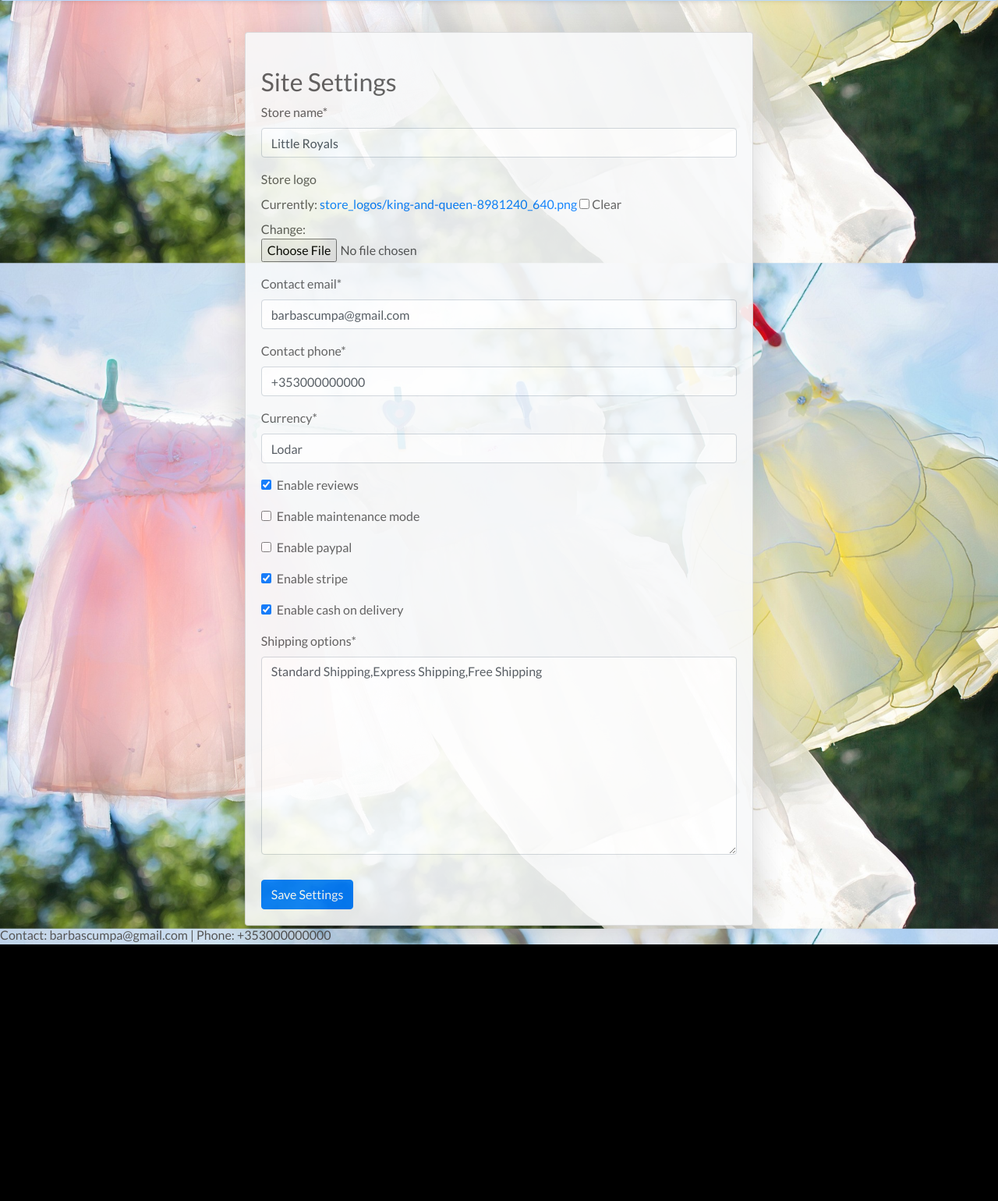
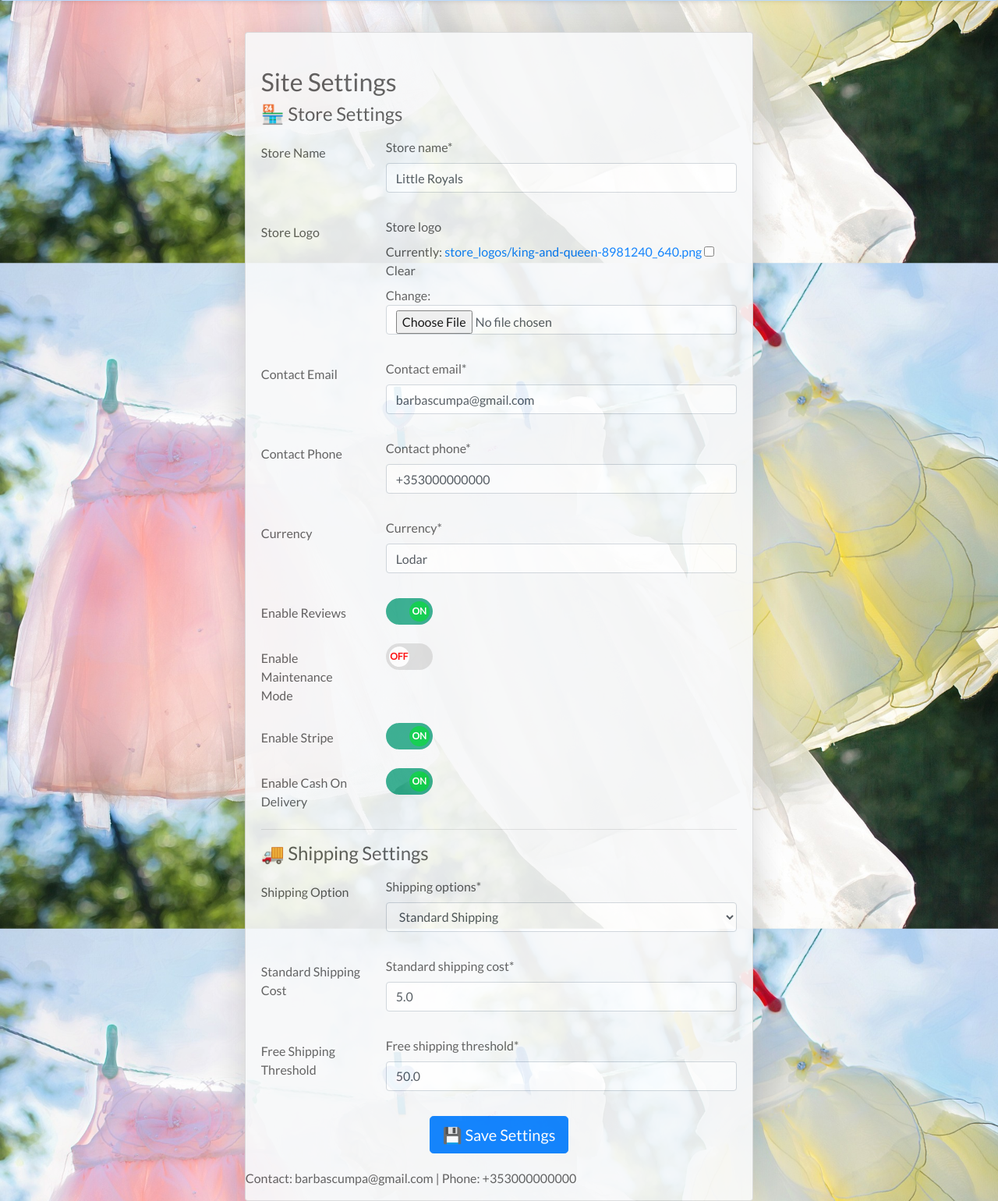
Before and after one commit to irka775/little-explorers, a Django app: page /store_settings/ in a window 1280 px wide. Shown: the part 516-2056 px from the top of the page at 78% size. Before the commit the page ends 1727 px from the top, so only its background shows below. Run offline with Django 3.2, Linux system fonts and the light colour scheme; a user stored in the database is signed in; data comes from the database, SQL or seed files in the repository; both versions use the stored data as it was after the commit; parts of the project's set-up code (start-up, migrations or seed data) failed here and were passed over; some libraries are stand-ins or nearby versions.

Commit message:
Add more settings and style to store settings page

```diff
--- a/static/css/base.css
+++ b/static/css/base.css
@@ -477,3 +477,111 @@ input[name='q']::placeholder {
   .close-btn:hover {
     background-color: darkred;
   }
+
+
+
+
+
+
+
+
+  /* Toggle switch styles for any on/off controls */
+.switch {
+    position: relative;
+    display: inline-block;
+    width: 60px;
+    height: 34px;
+    margin-left: auto;  /* Align to the right */
+}
+
+/* Hide the default input for the switch */
+.switch input {
+    opacity: 0;
+    width: 0;
+    height: 0;
+}
+
+input:checked+.slider {
+    background-color: #2aa989;
+    /* Green color when "on" */
+}
+
+/* Move the slider button when checked */
+input:checked+.slider:before {
+    transform: translateX(26px);
+    /* Slide the button */
+    content: "on";
+    /* Display "on" text when checked */
+}
+
+/* Display "off" text when not checked */
+input:not(:checked)+.slider:before {
+    content: "off";
+    /* Display "off" */
+}
+
+
+/* Slider styles for the toggle switch */
+.slider {
+    position: absolute;
+    cursor: pointer;
+    top: 0;
+    left: 0;
+    right: 0;
+    bottom: 0;
+    background-color: #dcdcdc;
+    /* Default background color */
+    transition: .4s;
+    /* Smooth transition when toggling */
+    border-radius: 34px;
+    /* Round edges */
+}
+
+/* Slider "before" pseudo-element */
+.slider:before {
+    position: absolute;
+    content: "OFF";
+    height: 26px;
+    width: 26px;
+    left: 4px;
+    bottom: 4px;
+    background-color: white;
+    transition: 0.4s;
+    border-radius: 50%;
+    text-align: center;
+    line-height: 26px;
+    font-size: 12px;
+    font-weight: bold;
+    color: #ff0000;
+}
+
+/* Change the background color when the switch is checked */
+input:checked + .slider {
+    background-color: #2aa989;
+}
+
+/* Move the slider button when checked */
+input:checked + .slider:before {
+    transform: translateX(26px);
+    content: "ON";
+    color: #fff;
+    background-color: #00cc44;
+}
+
+/* Display "off" text when not checked */
+input:not(:checked)+.slider:before {
+    content: "OFF";
+    /* Display "off" */
+}
+
+/* Rounded slider */
+.slider.round {
+    border-radius: 34px;
+    /* Round slider */
+}
+
+/* Rounded button inside the slider */
+.slider.round:before {
+    border-radius: 50%;
+    /* Make button fully round */
+}
--- a/store_settings/apps.py
+++ b/store_settings/apps.py
@@ -1,9 +1,9 @@
 from django.apps import AppConfig
-
 
 class StoreSettingsConfig(AppConfig):
     default_auto_field = "django.db.models.BigAutoField"
     name = "store_settings"
     def ready(self):
         import store_settings.signals
-        import store_settings.tasks  # 🔄 Pornim automat task-ul la start Django
+        import store_settings.tasks
+        from little_explorers_p.utils import colored_print
--- a/store_settings/forms.py
+++ b/store_settings/forms.py
@@ -1,12 +1,37 @@
 from django import forms
-from .models import StoreSettings
+from .models import StoreSettings, ShippingSettings
+
 
 class StoreSettingsForm(forms.ModelForm):
+    """Form for Store Settings"""
     class Meta:
         model = StoreSettings
-        fields = "__all__"
+        fields = [
+            "store_name", "store_logo", "contact_email", "contact_phone", "currency",
+            "enable_reviews", "enable_maintenance_mode", "enable_paypal",
+            "enable_stripe", "enable_cash_on_delivery"
+        ]
 
-class StoreSettingsForm(forms.ModelForm):
+    def __init__(self, *args, **kwargs):
+        super(StoreSettingsForm, self).__init__(*args, **kwargs)
+        for field_name, field in self.fields.items():
+            field.widget.attrs["class"] = "form-control"
+
+        # Add custom CSS for toggle switches
+        self.fields["enable_reviews"].widget.attrs["class"] = "switch-input"
+        self.fields["enable_maintenance_mode"].widget.attrs["class"] = "switch-input"
+        self.fields["enable_paypal"].widget.attrs["class"] = "switch-input"
+        self.fields["enable_stripe"].widget.attrs["class"] = "switch-input"
+        self.fields["enable_cash_on_delivery"].widget.attrs["class"] = "switch-input"
+
+
+class ShippingSettingsForm(forms.ModelForm):
+    """Form for Shipping Settings"""
     class Meta:
-        model = StoreSettings
-        fields = "__all__"
+        model = ShippingSettings
+        fields = ["shipping_options", "standard_shipping_cost", "free_shipping_threshold"]
+
+    def __init__(self, *args, **kwargs):
+        super(ShippingSettingsForm, self).__init__(*args, **kwargs)
+        for field_name, field in self.fields.items():
+            field.widget.attrs["class"] = "form-control"
--- a/store_settings/templates/store_settings/store_settings.html
+++ b/store_settings/templates/store_settings/store_settings.html
@@ -1,8 +1,6 @@
 {% extends "base.html" %}
 {% load widget_tweaks %}
-
 {% load crispy_forms_tags %}
-
 {% block page_header %}
 
 <div class="container header-container">
@@ -12,7 +10,6 @@
 </div>
 
 {% endblock %}
-
 {% block content %}
 {% if user.is_superuser %}
 <!-- Admin Exclusive Content -->
@@ -57,30 +54,117 @@
                     <h2 class="mt-4">Site Settings
                     </h2>
 
-                    <form method="post" enctype="multipart/form-data">
-                        {% csrf_token %}
-                        {{ form|crispy }}
-                        <button type="submit" class="btn btn-primary mt-3">Save Settings</button>
-                    </form>
+        <form method="POST" enctype="multipart/form-data">
+            {% csrf_token %}
 
+            <!-- Store Settings -->
+            <h4 class="mb-3">🏪 Store Settings</h4>
+            <div class="row mb-3">
+                <label class="col-sm-3 col-form-label">Store Name</label>
+                <div class="col-sm-9">
+                    {{ store_sett_form.store_name|as_crispy_field }}
                 </div>
-
             </div>
 
-        </div>
+            <div class="row mb-3">
+                <label class="col-sm-3 col-form-label">Store Logo</label>
+                <div class="col-sm-9">
+                    {{ store_sett_form.store_logo|as_crispy_field }}
+                </div>
+            </div>
+
+            <div class="row mb-3">
+                <label class="col-sm-3 col-form-label">Contact Email</label>
+                <div class="col-sm-9">
+                    {{ store_sett_form.contact_email|as_crispy_field }}
+                </div>
+            </div>
+
+            <div class="row mb-3">
+                <label class="col-sm-3 col-form-label">Contact Phone</label>
+                <div class="col-sm-9">
+                    {{ store_sett_form.contact_phone|as_crispy_field }}
+                </div>
+            </div>
+
+            <div class="row mb-3">
+                <label class="col-sm-3 col-form-label">Currency</label>
+                <div class="col-sm-9">
+                    {{ store_sett_form.currency|as_crispy_field }}
+                </div>
+            </div>
+
+            <!-- Boolean Fields with Switch -->
+            <div class="row mb-3">
+                <label class="col-sm-3 col-form-label">Enable Reviews</label>
+                <div class="col-sm-9">
+                    <label class="switch">
+                        {{ store_sett_form.enable_reviews }}
+                        <span class="slider round"></span>
+                    </label>
+                </div>
+            </div>
+
+            <div class="row mb-3">
+                <label class="col-sm-3 col-form-label">Enable Maintenance Mode</label>
+                <div class="col-sm-9">
+                    <label class="switch">
+                        {{ store_sett_form.enable_maintenance_mode }}
+                        <span class="slider round"></span>
+                    </label>
+                </div>
+            </div>
+
+            <div class="row mb-3">
+                <label class="col-sm-3 col-form-label">Enable Stripe</label>
+                <div class="col-sm-9">
+                    <label class="switch">
+                        {{ store_sett_form.enable_stripe }}
+                        <span class="slider round"></span>
+                    </label>
+                </div>
+            </div>
+
+            <div class="row mb-3">
+              <label class="col-sm-3 col-form-label">Enable Cash On Delivery</label>
+              <div class="col-sm-9">
+                  <label class="switch">
+                      {{ store_sett_form.enable_cash_on_delivery }}
+                      <span class="slider round"></span>
+                  </label>
+              </div>
+          </div>
+
+            <hr>
+
+            <!-- Shipping Settings -->
+            <h4 class="mb-3">🚚 Shipping Settings</h4>
+            <div class="row mb-3">
+                <label class="col-sm-3 col-form-label">Shipping Option</label>
+                <div class="col-sm-9">
+                    {{ shipping_sett_form.shipping_options|as_crispy_field }}
+                </div>
+            </div>
+
+            <div class="row mb-3">
+                <label class="col-sm-3 col-form-label">Standard Shipping Cost</label>
+                <div class="col-sm-9">
+                    {{ shipping_sett_form.standard_shipping_cost|as_crispy_field }}
+                </div>
+            </div>
+
+            <div class="row mb-3">
+                <label class="col-sm-3 col-form-label">Free Shipping Threshold</label>
+                <div class="col-sm-9">
+                    {{ shipping_sett_form.free_shipping_threshold|as_crispy_field }}
+                </div>
+            </div>
+
+            <div class="text-center">
+                <button type="submit" class="btn btn-primary btn-lg">💾 Save Settings</button>
+            </div>
+        </form>
     </div>
-</div>
-
-<script>
-    function togglePassword(fieldId) {
-        var field = document.getElementById(fieldId);
-        if (field.type === "password") {
-            field.type = "text";
-        } else {
-            field.type = "password";
-        }
-    }
-</script>
 
 {% else %}
 
--- a/store_settings/views.py
+++ b/store_settings/views.py
@@ -2,13 +2,14 @@ from django.shortcuts import render, redirect
 from django.contrib import messages
 from django.contrib.auth.decorators import login_required
 from .models import StoreSettings
-from .forms import StoreSettingsForm
+from .forms import ShippingSettingsForm,StoreSettingsForm
 
 @login_required
 def store_settings_view(request):
     # Obține setările existente
     settings = StoreSettings.objects.first()
-    form = StoreSettingsForm(instance=settings)
+    store_sett_form = StoreSettingsForm(instance=settings)
+    shipping_sett_form = ShippingSettingsForm(instance=settings)
 
     if request.method == "POST":
         if not request.user.is_superuser:
@@ -21,5 +22,9 @@ def store_settings_view(request):
             messages.success(request, "Settings updated successfully!")
             return redirect("store_settings")
 
-    context = {"form": form}
+    context = {
+        "store_sett_form": store_sett_form,
+        "shipping_sett_form": shipping_sett_form,
+
+        }
     return render(request, "store_settings/store_settings.html", context)
```
Also changed, not shown: little_explorers_p/settings.py (+47 -10 lines), little_explorers_p/utils.py (added, +16 -0 lines), store_settings/models.py (+31 -15 lines), store_settings/tasks.py (+59 -8 lines), test.py (+8 -12 lines), db.sqlite3, store_settings/migrations/0001_initial.py, store_settings/migrations/0002_shippingsettings_store.py (added).
